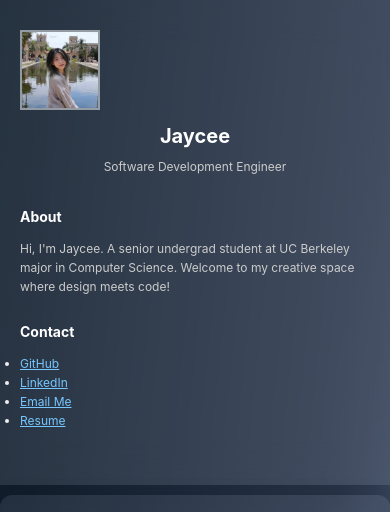
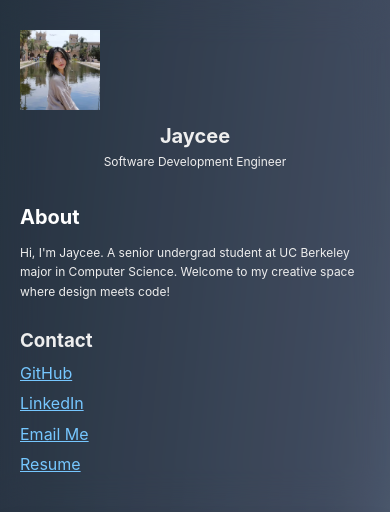
Before and after one commit to jcczhang/jcczhang, a plain HTML site: page index.html in a window 390 px wide. Shown: the top 512 px of the page. Drawn offline with nearby package versions, Linux system fonts and the light colour scheme.

Commit message:
adjust phone size

```diff
--- a/index.html
+++ b/index.html
@@ -19,13 +19,13 @@
             <h2>Jaycee</h2>
             <p>Software Development Engineer</p>
         </div>
-        <div class="section">
+        <div class="about">
             <h3>About</h3>
             <p>Hi, I'm Jaycee. A senior undergrad student at UC Berkeley
                 major in Computer Science.
                 Welcome to my creative space where design meets code!</p>
         </div>
-        <div class="section">
+        <div class="contact">
             <h3>Contact</h3>
             <ul>
                 <li><a href="https://github.com/jcczhang">GitHub</a></li>
--- a/style.css
+++ b/style.css
@@ -35,38 +35,25 @@ body {
 .profile {
     text-align: center;
     margin-bottom: 30px;
-    align-items: center;
-    justify-content: center;
+
 }
 
 .pic {
     width: 100%;
     height: auto;
     display: flex;
-    object-fit: cover;
     margin-bottom: 10px;
-    border: 2px solid rgba(255, 255, 255, 0.5);
-    align-items: center; /* 水平居中 */
+    align-items: center;
     justify-content: center;
 }
 
-.sidebar h2 {
-    font-size: 25px;
-    color: #fff;
-    margin-bottom: 5px;
+
+/* section */
+.about {
+    margin-bottom: 25px; /* about 和contact */
 }
 
-.sidebar p {
-    font-size: 16px;
-    color: #ccc;
-}
-
-/* 侧边栏模块 */
-.section {
-    margin-bottom: 25px;
-}
-
-.section h3 {
+.about h3 {
     font-size: 20px;
     margin-bottom: 10px;
     color: #fff;
@@ -74,14 +61,16 @@ body {
 
 .contact ul li {
     margin: 5px 0;
+    display: flex;
+    list-style: none;
 }
 
-.section a {
+.contact a {
     color: #76c7ff;
     transition: color 0.3s;
 }
 
-.section a:hover {
+.contact a:hover {
     color: #fff;
 }
 
@@ -110,7 +99,7 @@ body {
     color: #ddd;
 }
 
-/* Define the typing effect */
+/* anime */
 @keyframes typing {
     0% {
         width: 0;
@@ -120,7 +109,7 @@ body {
     }
 }
 
-.intro h1 {
+.intro h1 { /* Hey Im Jaycee*/
     display: inline-block;
     overflow: hidden;
     white-space: nowrap;
@@ -128,7 +117,7 @@ body {
 }
 
 
-/* 项目区 */
+/* Project */
 .projects {
     margin-top: 30px;
 }
@@ -139,8 +128,9 @@ body {
     gap: 20px;
 }
 
-/* 单个卡片 */
+/* card class */
 .card {
+    margin-top: 20px;
     backdrop-filter: blur(15px);
     border-radius: 12px;
     overflow: hidden;
@@ -176,7 +166,7 @@ body {
     color: #76c7ff; /* hover light blue */
 }
 
-.info h3 {
+.info h3 { /*title*/
     margin: 0;
     font-size: 18px;
     line-height: 1.4;
@@ -202,8 +192,8 @@ body {
 }
 
 .tag {
-    background: rgba(118, 199, 255, 0.2); /* 淡蓝色背景 */
-    color: #76c7ff; /* 文字颜色 */
+    background: rgba(118, 199, 255, 0.2); /* light blue background */
+    color: #76c7ff; /* font color ligther than background */
     font-size: 12px;
     padding: 4px 10px;
     border-radius: 15px;
@@ -211,8 +201,6 @@ body {
     letter-spacing: 0.5px;
     text-transform: uppercase;
 }
-
-
 
 /* cat */
 .cat {
@@ -235,9 +223,6 @@ body {
     display: none;
 }
 
-
-
-
 /* screen small */
 @media screen and (max-width: 768px) {
     .container {
@@ -251,13 +236,11 @@ body {
         border-right: none;
     }
 
-    /* 内容区域自适应屏幕 */
     .main-content {
         margin: 10px 0;
         padding: 20px;
     }
 
-    /* 项目区设置为单列布局 */
     .grid {
         grid-template-columns: 1fr;
     }
@@ -265,6 +248,13 @@ body {
     .cat {
         width: 150px;
         height: 200px;
+    }
+
+    .contact ul {
+        flex-direction: row;
+        flex-wrap: wrap;
+        justify-content: center;
+        gap: 15px;
     }
 }
 
@@ -303,6 +293,5 @@ body {
         flex-direction: row;
         justify-content: center;
         gap: 15px;
-        color: white;
     }
 }
```
